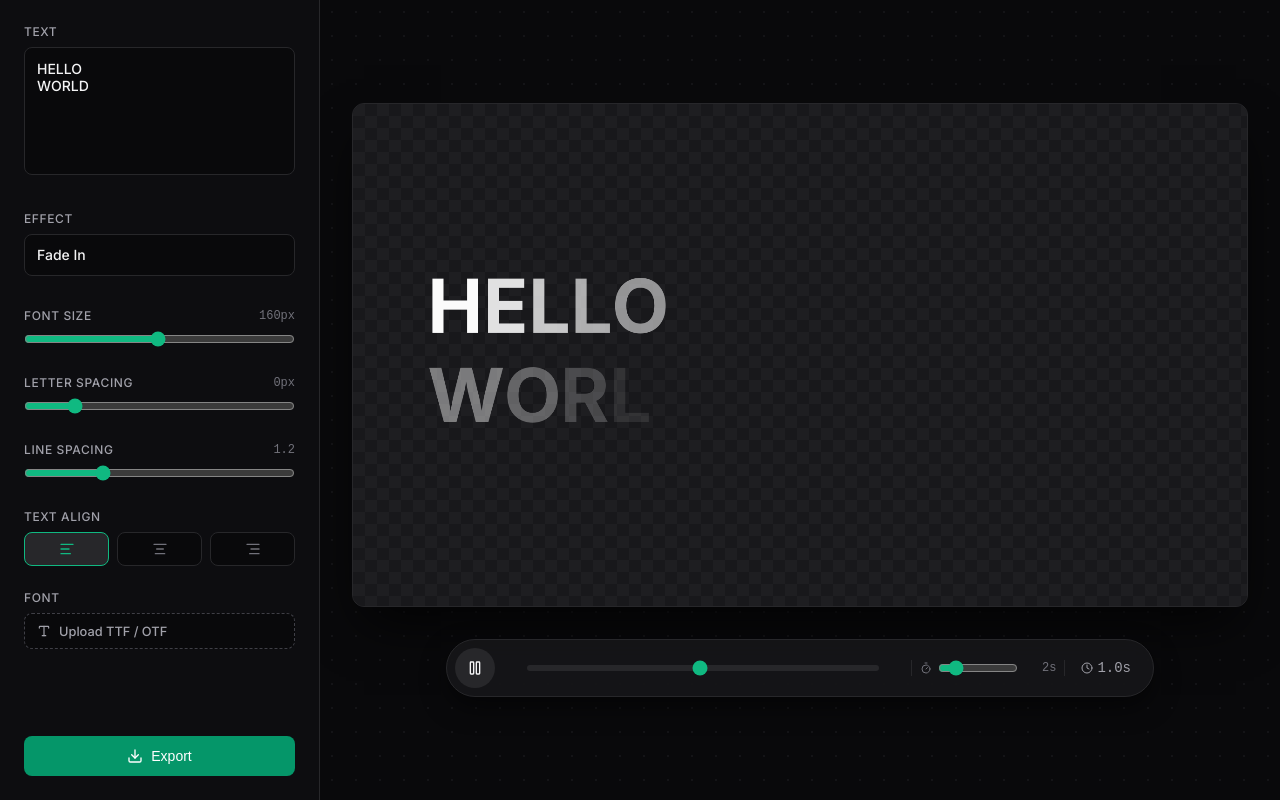
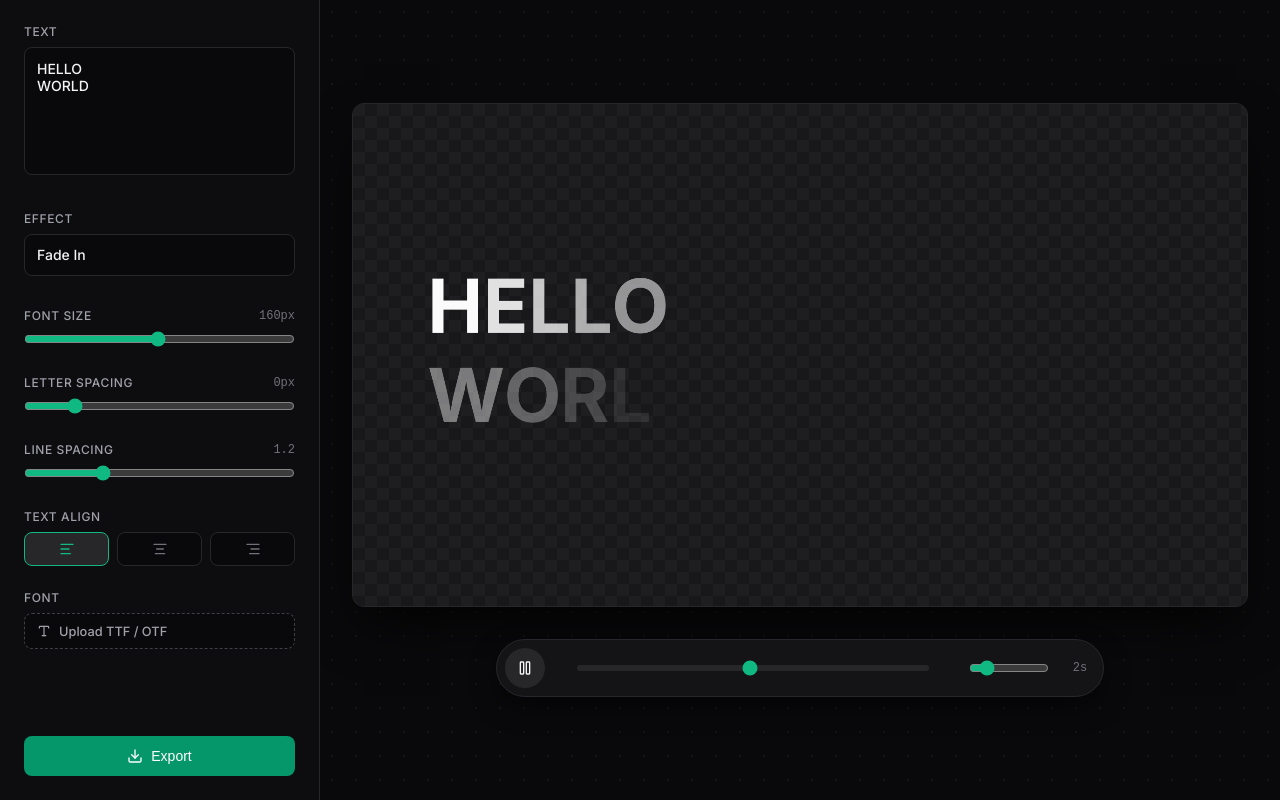
Before and after one commit to umtksa/type, a plain HTML site: page index.html in a window 1280 px wide. Drawn offline with nearby package versions, Linux system fonts and the light colour scheme.

Commit message:
minimalism

```diff
--- a/app.js
+++ b/app.js
@@ -40,7 +40,6 @@ const els = {
     playIcon: document.getElementById('playIcon'),
     pauseIcon: document.getElementById('pauseIcon'),
     progress: document.getElementById('progressInput'),
-    timeVal: document.getElementById('timeVal'),
     exportBtn: document.getElementById('exportBtn'),
     exportBtnText: document.getElementById('exportBtnText'),
     exportOverlay: document.getElementById('exportOverlay'),
@@ -165,7 +164,6 @@ function draw() {
 
 function updateUI() {
     els.progress.value = state.progress;
-    els.timeVal.textContent = (state.progress * state.duration).toFixed(1) + 's';
 
     if (state.isPlaying) {
         els.playIcon.classList.add('hidden');
--- a/index.html
+++ b/index.html
@@ -113,14 +113,10 @@
                         <input id="progressInput" type="range" min="0" max="1" step="0.001" value="0" />
                     </div>
                     <div class="duration-control">
-                        <i data-lucide="timer"></i>
                         <input id="durationInput" type="range" min="0.5" max="10" step="0.5" value="2" />
                         <span id="durationVal" class="field-val">2s</span>
                     </div>
-                    <div class="time-display">
-                        <i data-lucide="clock"></i>
-                        <span id="timeVal">0.0s</span>
-                    </div>
+
                 </div>
             </div>
         </section>
--- a/style.css
+++ b/style.css
@@ -464,15 +464,6 @@ input[type="range"] {
     align-items: center;
     gap: 0.4rem;
     padding: 0 0.5rem;
-    border-left: 1px solid var(--zinc-800);
-    border-right: 1px solid var(--zinc-800);
-}
-
-.duration-control svg {
-    width: 0.75rem;
-    height: 0.75rem;
-    color: var(--zinc-500);
-    flex-shrink: 0;
 }
 
 .duration-control input[type="range"] {
```
